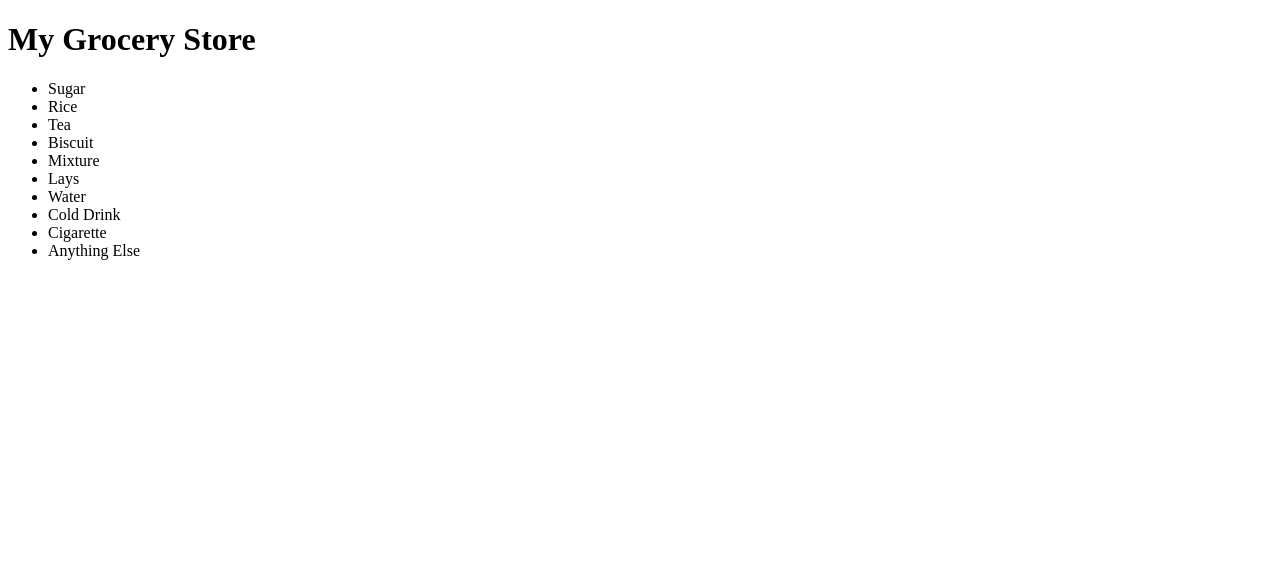
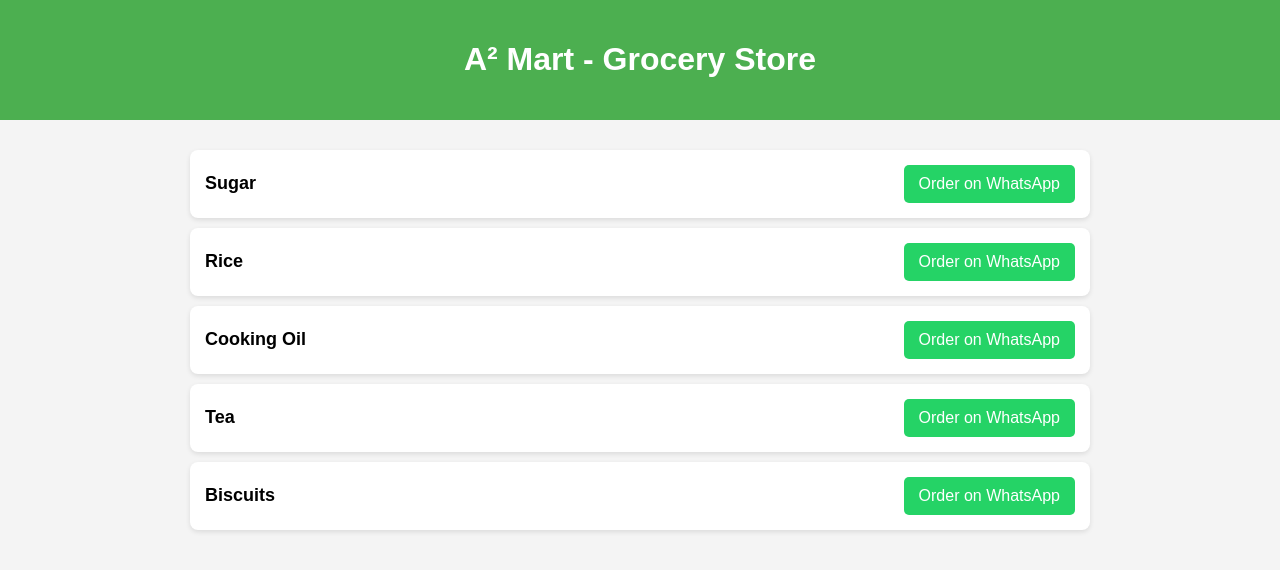
Before and after one commit to ppsingh9386-eng/Pp-general-store-, a plain HTML site: page index.html in a window 1280 px wide. Drawn offline with Linux system fonts and the light colour scheme.

Commit message:
Update index.html

```diff
--- a/index.html
+++ b/index.html
@@ -1,23 +1,84 @@
 <!DOCTYPE html>
 <html lang="en">
 <head>
-  <meta charset="UTF-8">
-  <meta name="viewport" content="width=device-width, initial-scale=1.0">
-  <title>Grocery Store</title>
+    <meta charset="UTF-8">
+    <meta name="viewport" content="width=device-width, initial-scale=1.0">
+    <title>A² Mart - Grocery Store</title>
+    <style>
+        body {
+            font-family: Arial, sans-serif;
+            background-color: #f4f4f4;
+            margin: 0;
+            padding: 0;
+        }
+        header {
+            background-color: #4CAF50;
+            color: white;
+            text-align: center;
+            padding: 20px 0;
+        }
+        .container {
+            max-width: 900px;
+            margin: 20px auto;
+            padding: 10px;
+        }
+        .product {
+            background-color: white;
+            padding: 15px;
+            margin-bottom: 10px;
+            border-radius: 8px;
+            box-shadow: 0 2px 5px rgba(0,0,0,0.1);
+            display: flex;
+            justify-content: space-between;
+            align-items: center;
+        }
+        .product-name {
+            font-size: 18px;
+            font-weight: bold;
+        }
+        .whatsapp-btn {
+            background-color: #25D366;
+            color: white;
+            border: none;
+            padding: 10px 15px;
+            border-radius: 5px;
+            cursor: pointer;
+            text-decoration: none;
+        }
+        .whatsapp-btn:hover {
+            background-color: #1ebe57;
+        }
+    </style>
 </head>
 <body>
-  <h1>My Grocery Store</h1>
-  <ul>
-    <li>Sugar</li>
-    <li>Rice</li>
-    <li>Tea</li>
-    <li>Biscuit</li>
-    <li>Mixture</li>
-    <li>Lays</li>
-    <li>Water</li>
-    <li>Cold Drink</li>
-    <li>Cigarette</li>
-    <li>Anything Else</li>
-  </ul>
+
+    <header>
+        <h1>A² Mart - Grocery Store</h1>
+    </header>
+
+    <div class="container">
+        <div class="product">
+            <span class="product-name">Sugar</span>
+            <a class="whatsapp-btn" href="https://wa.me/91XXXXXXXXXX?text=I%20want%20to%20order%20Sugar" target="_blank">Order on WhatsApp</a>
+        </div>
+        <div class="product">
+            <span class="product-name">Rice</span>
+            <a class="whatsapp-btn" href="https://wa.me/91XXXXXXXXXX?text=I%20want%20to%20order%20Rice" target="_blank">Order on WhatsApp</a>
+        </div>
+        <div class="product">
+            <span class="product-name">Cooking Oil</span>
+            <a class="whatsapp-btn" href="https://wa.me/91XXXXXXXXXX?text=I%20want%20to%20order%20Cooking%20Oil" target="_blank">Order on WhatsApp</a>
+        </div>
+        <div class="product">
+            <span class="product-name">Tea</span>
+            <a class="whatsapp-btn" href="https://wa.me/91XXXXXXXXXX?text=I%20want%20to%20order%20Tea" target="_blank">Order on WhatsApp</a>
+        </div>
+        <div class="product">
+            <span class="product-name">Biscuits</span>
+            <a class="whatsapp-btn" href="https://wa.me/91XXXXXXXXXX?text=I%20want%20to%20order%20Biscuits" target="_blank">Order on WhatsApp</a>
+        </div>
+        <!-- Aap aur products yahan add kar sakte ho -->
+    </div>
+
 </body>
 </html>
```
